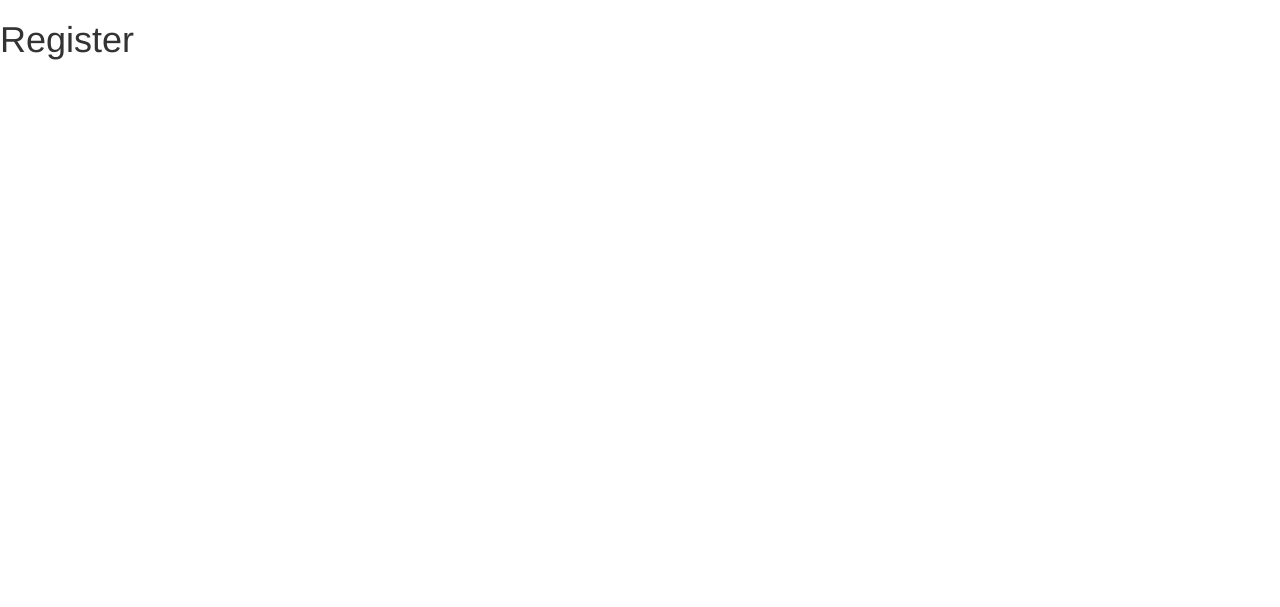
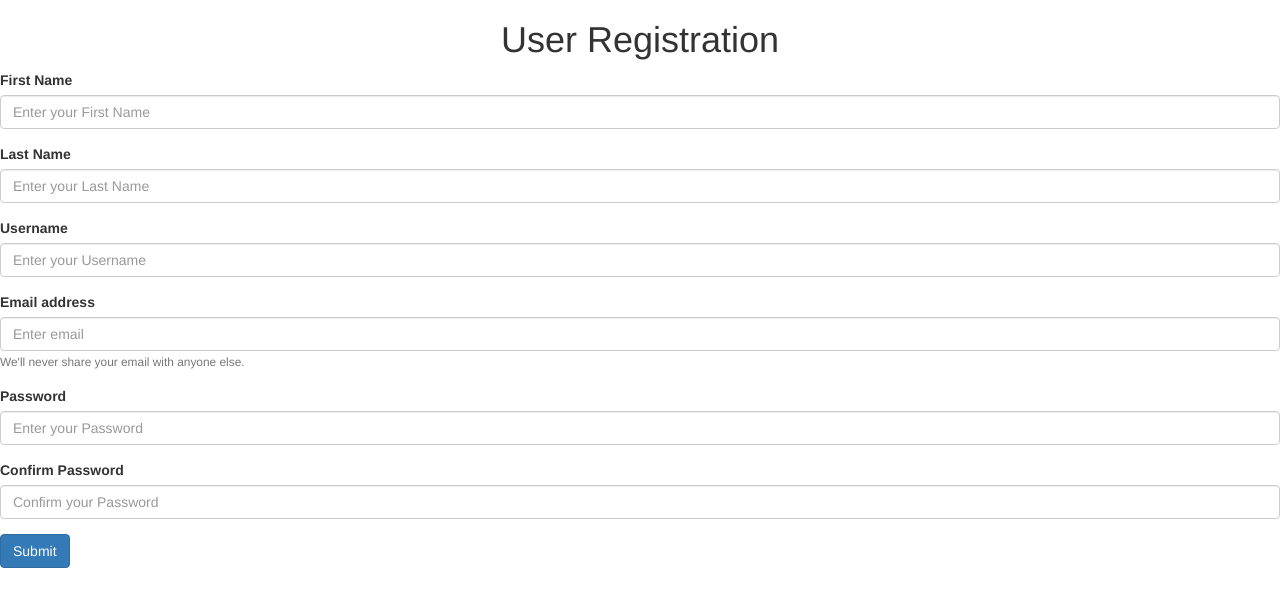
Before and after one commit to druidpwnz/my-blog, a Flask app: page /register/ in a window 1280 px wide. Before the commit the part shown is almost empty. Shown: the top 607 px of the page. Run offline with Flask 2, Linux system fonts and the light colour scheme; parts of the project's set-up code (start-up, migrations or seed data) failed here and were passed over; some libraries are stand-ins or nearby versions.

Commit message:
Added Registration

```diff
--- a/app.py
+++ b/app.py
@@ -1,9 +1,21 @@
-from flask import Flask, render_template
+from flask import Flask, render_template, flash, session, request, redirect
 from flask_bootstrap import Bootstrap
+from flask_mysqldb import MySQL
+from werkzeug.security import generate_password_hash, check_password_hash
+import yaml, os
 
 
 app = Flask(__name__)
 Bootstrap(app)
+
+db = yaml.load(open("db.yaml"), Loader=yaml.FullLoader)
+app.config["MYSQL_HOST"] = db["mysql_host"]
+app.config["MYSQL_USER"] = db["mysql_user"]
+app.config["MYSQL_PASSWORD"] = db["mysql_password"]
+app.config["MYSQL_DB"] = db["mysql_db"]
+app.config["MYSQL_URSORCLASS"] = "DictCursor"
+app.config["SECRET_KEY"] = os.urandom(24)
+mysql = MySQL(app)
 
 
 @app.route("/")
@@ -23,6 +35,28 @@ def blogs(id):
 
 @app.route("/register/", methods=["GET", "POST"])
 def register():
+    if request.method == "POST":
+        user_details = request.form
+        if user_details["password"] != user_details["confirmPassword"]:
+            flash("Passwords do not match! Try again!", "danger")
+            return render_template("register.html")
+
+        cursor = mysql.connection.cursor()
+        cursor.execute(
+            "INSERT INTO user(first_name, last_name, username, email, password) VALUES (%s, %s, %s, %s, %s)",
+            (
+                user_details["firstname"],
+                user_details["lastname"],
+                user_details["username"],
+                user_details["email"],
+                generate_password_hash(user_details["password"]),
+            ),
+        )
+        mysql.connection.commit()
+        cursor.close()
+        flash("Registration successful! Please login", "success")
+        return redirect("/login/")
+
     return render_template("register.html")
 
 
--- a/templates/base.html
+++ b/templates/base.html
@@ -5,6 +5,15 @@ Blog
 {% endblock %}
 
 {% block content %}
-    {% block sub_content %}
-    {% endblock %}
+{% with messages = get_flashed_messages(with_categories=true) %}
+{% if messages %}
+<ul>
+    {% for category, message in messages %}
+    <li class="alert alert-{{ category }}">{{ message }}</li>
+    {% endfor %}
+</ul>
+{% endif %}
+{% endwith %}
+{% block sub_content %}
 {% endblock %}
+{% endblock %}
--- a/templates/register.html
+++ b/templates/register.html
@@ -1,5 +1,38 @@
 {% extends "base.html" %}
 
 {% block sub_content %}
-<h1>Register</h1>
+
+<div class="text-center">
+    <h1>User Registration</h1>
+</div>
+
+<form method="POST">
+  <div class="form-group">
+    <label for="firstname">First Name</label>
+    <input type="text" class="form-control" id="firstname" name="firstname" placeholder="Enter your First Name">
+  </div>
+  <div class="form-group">
+    <label for="lastname">Last Name</label>
+    <input type="text" class="form-control" id="lastname" name="lastname" placeholder="Enter your Last Name">
+  </div>
+  <div class="form-group">
+    <label for="username">Username</label>
+    <input type="text" class="form-control" id="username" name="username" placeholder="Enter your Username">
+  </div>
+  <div class="form-group">
+    <label for="email">Email address</label>
+    <input type="email" class="form-control" id="email" name="email" aria-describedby="emailHelp" placeholder="Enter email">
+    <small id="emailHelp" class="form-text text-muted">We'll never share your email with anyone else.</small>
+  </div>
+  <div class="form-group">
+    <label for="password">Password</label>
+    <input type="password" class="form-control" id="password" name="password" placeholder="Enter your Password">
+  </div>
+  <div class="form-group">
+    <label for="confirmPassword">Confirm Password</label>
+    <input type="password" class="form-control" id="confirmPassword" name="confirmPassword" placeholder="Confirm your Password">
+  </div>
+  <button type="submit" class="btn btn-primary">Submit</button>
+</form>
+
 {% endblock %}
```
Also changed, not shown: 1 other file.
